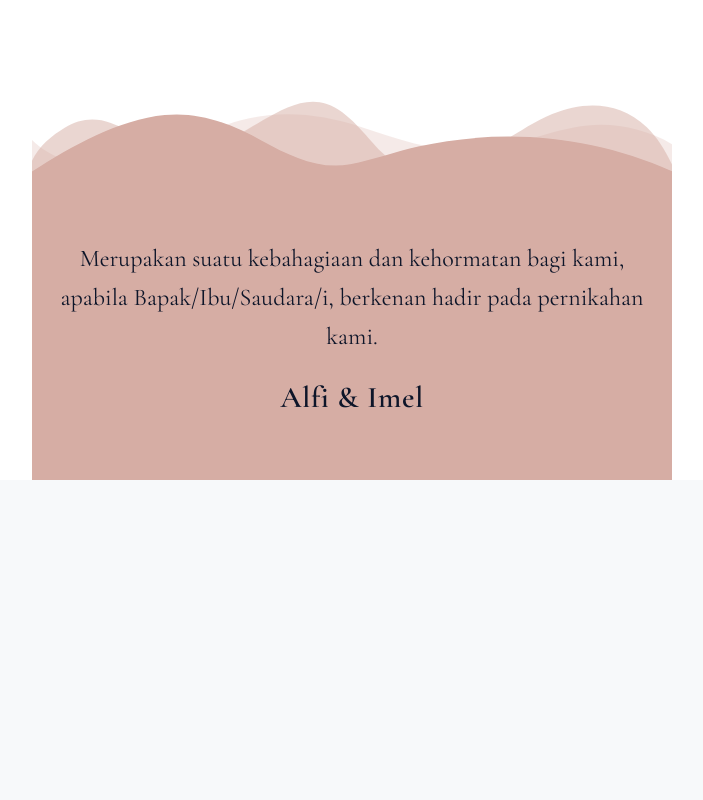
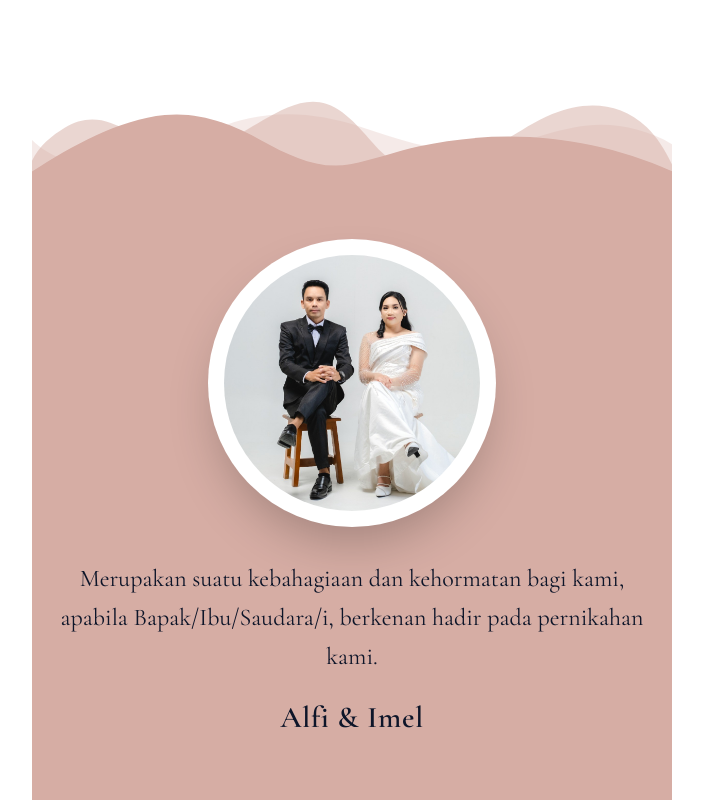
Before and after one commit to Anthasss/alvi-imel-wedding-invitation, a React (Vite) app: page / in a window 1280 px wide. Shown: the part 6632-7432 px from the top of the page, without its empty margins (288-991 px from the left). Before the commit the page ends 7112 px from the top, so only its background shows below. Built offline with nearby package versions, Linux system fonts and the light colour scheme.

Commit message:
added image in footer

```diff
--- a/src/components/footerComponents/Footer.jsx
+++ b/src/components/footerComponents/Footer.jsx
@@ -27,6 +27,18 @@ export default function Footer() {
         className="py-16 bg-[#d6ada4]"
       >
         <div className="max-w-4xl mx-auto px-4 text-center">
+          {/* Circular Image */}
+          <div className="mb-8 relative inline-block">
+            {/* Background circle for border effect */}
+            <div className="w-72 h-72 bg-white rounded-full shadow-2xl mx-auto flex items-center justify-center">
+              <img
+                src="/footerImage.jpeg"
+                alt="Wedding couple"
+                className="mask mask-circle w-64 h-64 object-cover"
+              />
+            </div>
+          </div>
+
           <p className="text-2xl leading-relaxed mb-6">
             Merupakan suatu kebahagiaan dan kehormatan bagi kami, apabila Bapak/Ibu/Saudara/i, berkenan hadir pada pernikahan kami.
           </p>
```
Also changed, not shown: public/footerImage.jpeg (added).
